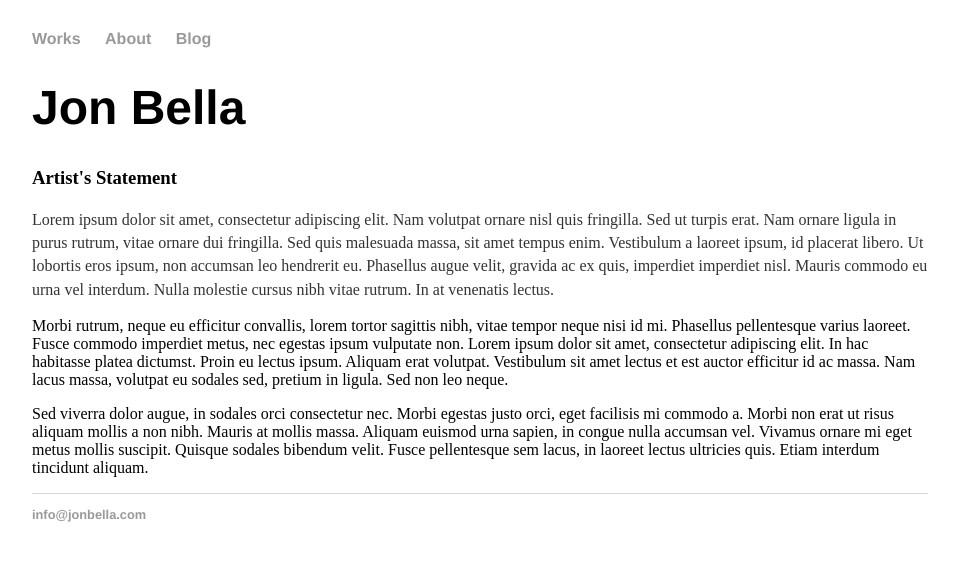
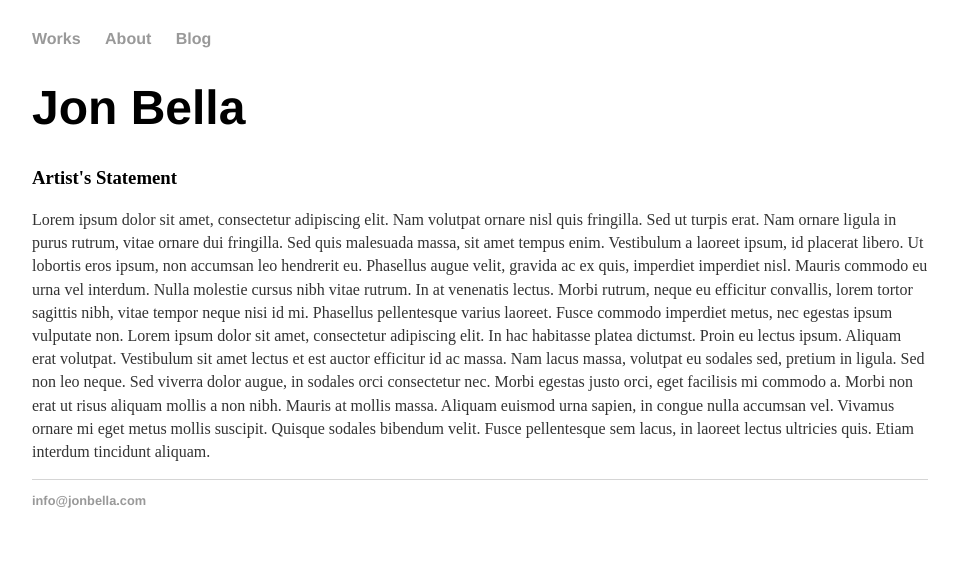
Before and after one commit to jonif0112/jonif0112.github.io, a Jekyll site: the page built from about/index.html, in a window 1280 px wide. Shown: the top 561 px of the page, without its empty margins (160-1118 px from the left). Built offline with Jekyll 4.4.1, drawn with Linux system fonts in a browser that asks for light colours.

```diff
--- a/about/index.html
+++ b/about/index.html
@@ -5,9 +5,9 @@ title: Jon Bella
 <div class="blurb">
 	<h1>Jon Bella</h1>
 	<h3>Artist's Statement</h3>
-	<p>Lorem ipsum dolor sit amet, consectetur adipiscing elit. Nam volutpat ornare nisl quis fringilla. Sed ut turpis erat. Nam ornare ligula in purus rutrum, vitae ornare dui fringilla. Sed quis malesuada massa, sit amet tempus enim. Vestibulum a laoreet ipsum, id placerat libero. Ut lobortis eros ipsum, non accumsan leo hendrerit eu. Phasellus augue velit, gravida ac ex quis, imperdiet imperdiet nisl. Mauris commodo eu urna vel interdum. Nulla molestie cursus nibh vitae rutrum. In at venenatis lectus.</p>
+	<p>Lorem ipsum dolor sit amet, consectetur adipiscing elit. Nam volutpat ornare nisl quis fringilla. Sed ut turpis erat. Nam ornare ligula in purus rutrum, vitae ornare dui fringilla. Sed quis malesuada massa, sit amet tempus enim. Vestibulum a laoreet ipsum, id placerat libero. Ut lobortis eros ipsum, non accumsan leo hendrerit eu. Phasellus augue velit, gravida ac ex quis, imperdiet imperdiet nisl. Mauris commodo eu urna vel interdum. Nulla molestie cursus nibh vitae rutrum. In at venenatis lectus.
 
-Morbi rutrum, neque eu efficitur convallis, lorem tortor sagittis nibh, vitae tempor neque nisi id mi. Phasellus pellentesque varius laoreet. Fusce commodo imperdiet metus, nec egestas ipsum vulputate non. Lorem ipsum dolor sit amet, consectetur adipiscing elit. In hac habitasse platea dictumst. Proin eu lectus ipsum. Aliquam erat volutpat. Vestibulum sit amet lectus et est auctor efficitur id ac massa. Nam lacus massa, volutpat eu sodales sed, pretium in ligula. Sed non leo neque.</p>
+Morbi rutrum, neque eu efficitur convallis, lorem tortor sagittis nibh, vitae tempor neque nisi id mi. Phasellus pellentesque varius laoreet. Fusce commodo imperdiet metus, nec egestas ipsum vulputate non. Lorem ipsum dolor sit amet, consectetur adipiscing elit. In hac habitasse platea dictumst. Proin eu lectus ipsum. Aliquam erat volutpat. Vestibulum sit amet lectus et est auctor efficitur id ac massa. Nam lacus massa, volutpat eu sodales sed, pretium in ligula. Sed non leo neque.
 
 Sed viverra dolor augue, in sodales orci consectetur nec. Morbi egestas justo orci, eget facilisis mi commodo a. Morbi non erat ut risus aliquam mollis a non nibh. Mauris at mollis massa. Aliquam euismod urna sapien, in congue nulla accumsan vel. Vivamus ornare mi eget metus mollis suscipit. Quisque sodales bibendum velit. Fusce pellentesque sem lacus, in laoreet lectus ultricies quis. Etiam interdum tincidunt aliquam.</p>
 </div><!-- /.blurb -->
```
